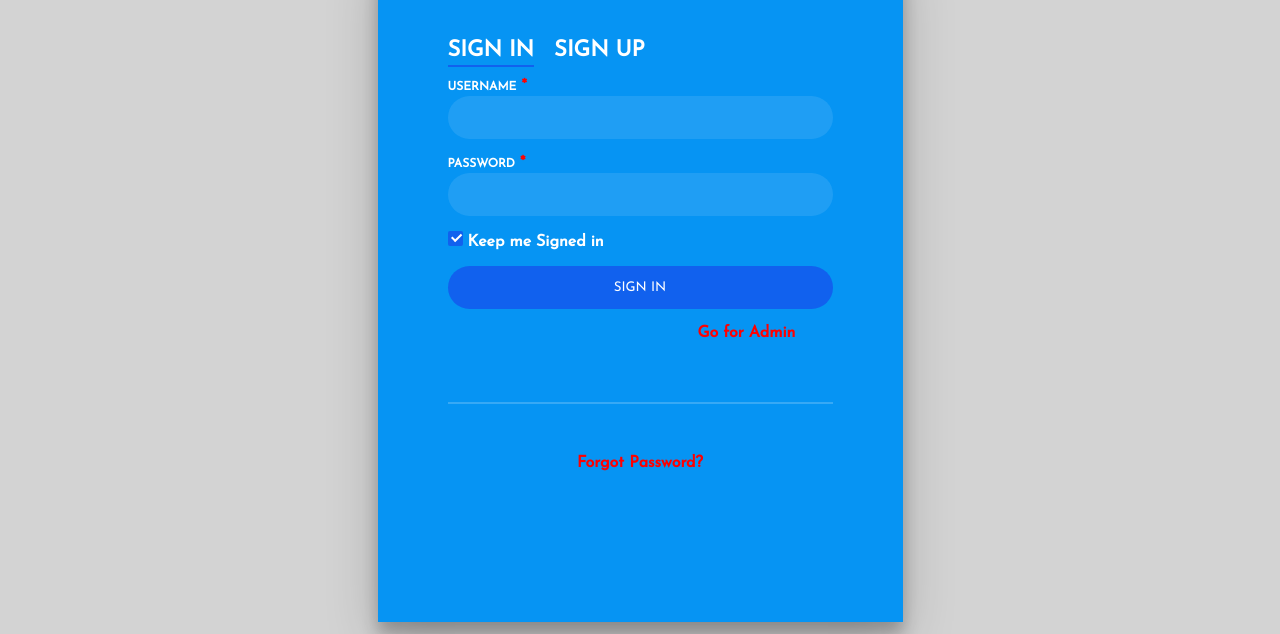
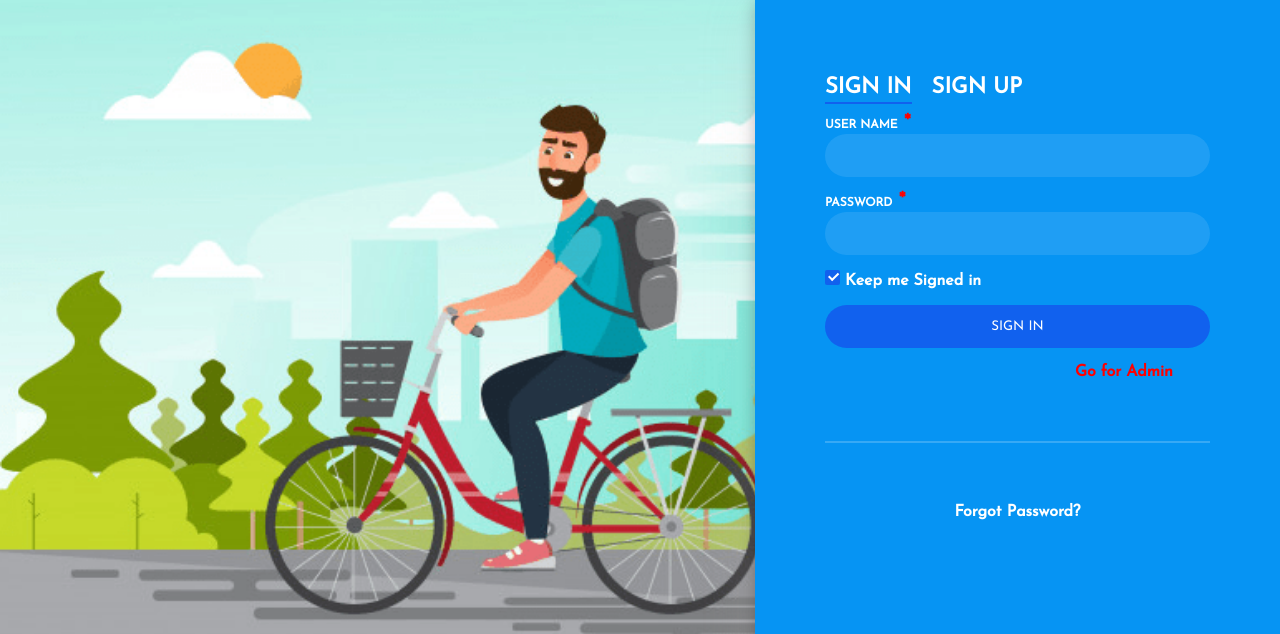
Before and after one commit to Y-albatel/PX-Project, a plain HTML site: page index.html in a window 1280 px wide. Shown: the part 166-800 px from the top of the page. Drawn offline with Linux system fonts and the light colour scheme.

Commit message:
Yousaf- Login SignUp Page With Logo and Image

```diff
--- a/index.html
+++ b/index.html
@@ -1,10 +1,19 @@
-
+<!DOCTYPE html>
+<html>
+<head>
 	<link rel="stylesheet" href="styles.css" />
 
-<div class="title">
-	<h1> USER </h1>
+<title>User</title>
+</head>
+<body>
+
+	<div class="main-container">
+		<div class="d-flex flex-column flex-md-row align-items-center p-3 px-md-4 mb-3 bg-white border-bottom shadow-sm">
+			<img class="my-0 mr-md-auto font-weight-normal" src="images/logo1.png" alt="Nature" height="150px" width="100%">
 		</div>
-
+		<div class="wrapper1">
+			<div class="side-image">
+			</div>
 			<div class="login-wrap">
 				<div class="login-html">
 
@@ -19,12 +28,12 @@
 						<div class="sign-in-htm">
 							<div class="group">
 								<div class="group">
-						<label for="user" class="label">Username</label><span style="color: red !important; display: inline; float: none;">  *</span>
-						<input id="user" type="text" class="input">
+									<label for="admin" class="label">User Name</label><span style="font-size: 20px ; color: red !important; display: inline; float: none;">  *</span>
+									<input id="admin" type="text" class="input">
 								</div>
 
 								<div class="group">
-						<label for="pass" class="label">Password</label><span style="color: red !important; display: inline; float: none;">  *</span>
+									<label for="pass" class="label">Password</label><span style="font-size: 20px ; color: red !important; display: inline; float: none;">  *</span>
 									<input id="pass" type="password" class="input" data-type="password">
 								</div>
 
@@ -33,17 +42,15 @@
 									<label for="check"><span class="icon"></span> Keep me Signed in</label>
 								</div>
 
-					<a href= "profile.html"><input type="submit" class="button" value="Sign In"></a>
-
+								<a href="adminDashboard.html"> <input type="submit" class="button" value="Sign In">
+								</a>
 							</div>
-
-				<div class="group" style ="padding-left: 250px";>
+							<div class="group" style ="padding-left: 250px; color: #fff;">
 								<a href="adminlogin.html">Go for Admin</a>
 							</div>
-
 							<div class="hr"></div>
 							<div class="foot-lnk">
-					<a href="#forgot">Forgot Password?</a>
+								<a href="#forgot"> <b style="font-size: 16px; color: #fff;">Forgot Password?</b></a>
 							</div>
 						</div>
 						<div class="sign-up-htm">
@@ -54,31 +61,31 @@
 								</div>
 
 								<div class="group">
-						<label for="user" class="label">Username</label><span style="color: red !important; display: inline; float: none;">  *</span>
-						<input id="user" type="text" class="input">
+									<label for="admin" class="label">User Name</label><span style="font-size: 20px ; color: red !important; display: inline; float: none;">  *</span>
+									<input id="admin" type="text" class="input">
 								</div>
 
 								<div class="group">
-						<label for="pass" class="label">Password</label><span style="color: red !important; display: inline; float: none;">  *</span>
+									<label for="pass" class="label">Password</label><span style="font-size: 20px ; color: red !important; display: inline; float: none;">  *</span>
 									<input id="pass" type="password" class="input" data-type="password">
 								</div>
 
 								<div class="group">
-						<label for="repeatPass" class="label">Repeat Password</label><span style="color: red !important; display: inline; float: none;">  *</span>
+									<label for="repeatPass" class="label">Repeat Password</label><span style="font-size: 20px ; color: red !important; display: inline; float: none;">  *</span>
 									<input id="repeatPass" type="password" class="input" data-type="password">
 								</div>
 
 								<div class="group">
-						<label for="email" class="label">Email Address</label><span style="color: red !important; display: inline; float: none;">  *</span>
+									<label for="email" class="label">Email Address</label><span style="font-size: 20px ; color: red !important; display: inline; float: none;">  *</span>
 									<input id="email" type="text" class="input">
 								</div>
 
 								<div class="group">
-						<label for="phone" class="label">Phone</label><span style="color: red !important; display: inline; float: none;">  *</span>
-						<input id="phone" type="text" class="input">
+									<label for="phone" class="label">Phone</label><span style="font-size: 20px ; color: red !important; display: inline; float: none;">  *</span>
+									<input id="phone" type="text" class="input"><br>
 								</div>
 								<div class="group">
-						<label for="country" class="label">Country</label><span style="color: red !important; display: inline; float: none;">  *</span>
+									<label for="country" class="label">Country</label><span style="font-size: 20px ; color: red !important; display: inline; float: none;">*</span>
 										<br>
 
 										<select id="country" name="country" class="input">
@@ -334,9 +341,15 @@
 							</div>
 							<div class="hr"></div>
 							<div class="foot-lnk">
-					<label for="sign-in-radio">Already Member?</a>
+								<label for="sign-in-radio" style="font-size: 16px; color: #fff;">Already Admin?</a>
 							</div>
 						</div>
 					</div>
 				</div>
 			</div>
+		</div>
+	</div>
+
+
+</body>
+</html>
--- a/styles.css
+++ b/styles.css
@@ -1,24 +1,24 @@
-@import url('https://fonts.googleapis.com/css?family=Josefin+Sans&display=swap');
+@import url("https://fonts.googleapis.com/css?family=Josefin+Sans&display=swap");
 
-*{
+* {
   margin: 0;
   padding: 0;
   box-sizing: border-box;
   list-style: none;
   text-decoration: none;
-  font-family: 'Josefin Sans', sans-serif;
+  font-family: "Josefin Sans", sans-serif;
 }
 
-body{
+body {
   background-color: #f3f5f9;
 }
 
-.wrapper{
+.wrapper {
   display: flex;
   position: relative;
 }
 
-.wrapper .sidebar{
+.wrapper .sidebar {
   width: 100px;
   height: 100%;
   background: #0694f3;
@@ -26,60 +26,60 @@ body{
   position: fixed;
 }
 
-
-.wrapper .sidebar ul li{
+.wrapper .sidebar ul li {
   padding: 15px;
   border-bottom: 1px solid #bdb8d7;
-  border-bottom: 1px solid rgba(0,0,0,0.05);
-  border-top: 1px solid rgba(255,255,255,0.05);
+  border-bottom: 1px solid rgba(0, 0, 0, 0.05);
+  border-top: 1px solid rgba(255, 255, 255, 0.05);
 }
 
-.wrapper .sidebar ul li a{
+.wrapper .sidebar ul li a {
   color: #bdb8d7;
   display: block;
 }
 
-.wrapper .sidebar ul li a .fas{
+.wrapper .sidebar ul li a .fas {
   width: 25px;
 }
 
-.wrapper .sidebar ul li:hover{
+.wrapper .sidebar ul li:hover {
   background-color: #0694f3;
 }
 
-.wrapper .sidebar ul li:hover a{
+.wrapper .sidebar ul li:hover a {
   color: #fff;
 }
 
-
-.wrapper .main_content{
+.wrapper .main_content {
   width: 100%;
   margin-left: 200px;
 }
 
-.wrapper .main_content .header{
+.wrapper .main_content .header {
   padding: 15px;
   background: #fff;
   color: #717171;
   border-bottom: 1px solid #e0e4e8;
 }
 
-.wrapper .main_content .info{
+.wrapper .main_content .info {
   margin: 20px;
   color: #717171;
   line-height: 25px;
 }
 
-.wrapper .main_content .info div{
+.wrapper .main_content .info div {
   margin-bottom: 20px;
 }
 
-h4{
-  font-size:1.17em;
+h4 {
+  font-size: 1.17em;
   color: rgb(10, 10, 10);
 }
 
-table, th, td {
+table,
+th,
+td {
   padding-top: 20px;
   padding-right: 60px;
   padding-bottom: 20px;
@@ -97,7 +97,7 @@ table.center {
   width: 100;
   margin-left: 400px;
   margin-right: 500px;
-  margin-top:20px;
+  margin-top: 20px;
   margin-bottom: auto;
 }
 
@@ -113,7 +113,6 @@ table.center {
   cursor: pointer;
   border-radius: 6px;
   margin-left: 400px;
-
 }
 
 .button2 {
@@ -128,175 +127,228 @@ font-size: 16px;
   margin-left: 50px;
   margin-top: 100px;
   cursor: pointer;
-border-radius: 6px;}
+  border-radius: 6px;
+}
+
+body {
+  margin: 0;
+  color: #000;
+  background: #fff;
+min-height:100vh;
+  font: 600 16px/18px "Open Sans", sans-serif;
+}
+*,
+:after,
+:before {
+  box-sizing: border-box;
+}
+.clearfix:after,
+.clearfix:before {
+  content: "";
+  display: table;
+}
+.clearfix:after {
+  clear: both;
+  display: block;
+}
+a {
+  color: inherit;
+  text-decoration: none;
+}
+
+.pagebg {
+  background-image: url(images/bike.jpg);
+  width: 100%;
+  height: 100%;
+  position: absolute;
+}
+.title {
+  text-align: center;
+  font-size: 24px;
+  color: rgba(40, 57, 101, 0.9);
+  display: block;
+  padding:25px 0 ;
+  box-sizing: border-box;
+}
+.main-container {
+	display:flex;
+	flex-direction: column;
+	box-sizing: border-box;
+	height:100vh;
+	overflow:hidden
+
+}
+.wrapper1 {
+
+  display: flex;
+  align-items: stretch;
+  flex:1;
+}
+.side-image,
+.login-wrap {
+	box-sizing: border-box;
+
+  box-shadow: 0 12px 15px 0 rgba(0, 0, 0, 0.24),
+    0 17px 50px 0 rgba(206, 192, 192, 0.19);
+}
+.side-image {
+  background-image: url(images/bike3.png);
+  background-size: cover;
+  flex: auto;
+}
+.login-wrap {
+	overflow:hidden;
+  flex: 1;
+  height: 100%;
+  padding: auto;
+  max-width: 525px;
+  min-height: 670px;
+  /* max-height: 800px; */
+  max-height:100%;
+  position: relative;
+  background: url(images/background.jpg) no-repeat center;
+}
 
 
-body{
-	margin:0;
-	color:#6a6f8c;
-	background: lightgrey;
 
-	font:600 16px/18px 'Open Sans',sans-serif;
-}
-*,:after,:before{box-sizing:border-box}
-.clearfix:after,.clearfix:before{content:'';display:table}
-.clearfix:after{clear:both;display:block}
-a{color:inherit;text-decoration:none}
-
-
-.title{
-	text-align: center;
-	margin-top:50px;
-	font-size: 24px;
-	color:rgba(40,57,101,.9);
-	display: block;
-}
-
-.login-wrap{
-	width:100%;
-	height: auto;
-	margin:auto;
-	margin-top: 50px;
-	padding: auto;
-	max-width:525px;
-	min-height:670px;
-	position:relative;
+.login-html {
+  width: 100%;
+  height: 100%;
+  position: absolute;
+  padding: 90px 70px 50px 70px;
+  background: #0694f3;
   overflow: auto;
-	background:url(images/background.jpg) no-repeat center;
-	box-shadow:0 12px 15px 0 rgba(0,0,0,.24),0 17px 50px 0 rgba(0,0,0,.19);
-}
-.login-html{
-	width:100%;
-	height:100%;
-	position:absolute;
-	overflow: auto;
-	padding:90px 70px 50px 70px;
-	background: #0694f3;
 }
 .login-html .sign-in-htm,
-.login-html .sign-up-htm{
-	top:0;
-	left:0;
-	right:0;
-	bottom:0;
-	position:absolute;
-	transform:rotateY(180deg);
-	backface-visibility:hidden;
-	transition:all .4s linear;
+.login-html .sign-up-htm {
+  top: 0;
+  left: 0;
+  right: 0;
+  bottom: 0;
+  position: absolute;
+  transform: rotateY(180deg);
+  backface-visibility: hidden;
+  transition: all 0.4s linear;
 }
 .login-html .sign-in,
 .login-html .sign-up,
-.login-form .group .check{
-	display:none;
+.login-form .group .check {
+  display: none;
 }
 .login-html .tab,
 .login-form .group .label,
-.login-form .group .button{
-	text-transform:uppercase;
+.login-form .group .button {
+  text-transform: uppercase;
 }
-.login-html .tab{
-	font-size:22px;
-	margin-right:15px;
-	padding-bottom:5px;
-	margin:0 15px 10px 0;
+.login-html .tab {
+  font-size: 22px;
+  margin-right: 15px;
+  padding-bottom: 5px;
+  margin: 0 15px 10px 0;
   color: white;
-	display:inline-block;
-	border-bottom:2px solid transparent;
+  display: inline-block;
+  border-bottom: 2px solid transparent;
 }
 .login-html .sign-in:checked + .tab,
-.login-html .sign-up:checked + .tab{
-	color:#fff;
-	border-color:#1161ee;
+.login-html .sign-up:checked + .tab {
+  color: #fff;
+  border-color: #1161ee;
 }
-.login-form{
-	min-height:345px;
-	position:relative;
-	perspective:1000px;
-	transform-style:preserve-3d;
+.login-form {
+  min-height: 500px;
+  position: relative;
+  perspective: 1000px;
+  transform-style: preserve-3d;
 }
-.login-form .group{
-	margin-bottom:15px;
+.login-form .group {
+  margin-bottom: 15px;
 }
 .login-form .group .label,
 .login-form .group .input,
-.login-form .group .button{
-	width:100%;
-	color:#fff;
-	display:inline;
+.login-form .group .button {
+  width: 100%;
+  color: #fff;
+  display: inline;
 }
 .login-form .group .input,
-.login-form .group .button{
-	border:none;
-	padding:15px 20px;
-	border-radius:25px;
-	background:rgba(255,255,255,.1);
+.login-form .group .button {
+  border: none;
+  padding: 15px 20px;
+  border-radius: 25px;
+  background: rgba(255, 255, 255, 0.1);
 }
-.login-form .group input[data-type="password"]{
-	text-security:circle;
-	-webkit-text-security:circle;
+.login-form .group input[data-type="password"] {
+  text-security: circle;
+  -webkit-text-security: circle;
 }
-.login-form .group .label{
+.login-form .group .label {
   color: white;
-	font-size:12px;
+  font-size: 12px;
 }
-.login-form .group .button{
-	background:#1161ee;
+.login-form .group .button {
+  background: #1161ee;
 }
-.login-form .group label .icon{
-	width:15px;
-	height:15px;
-	border-radius:2px;
-	position:relative;
-	display:inline-block;
-	background:rgba(255,255,255,.1);
+.login-form .group label .icon {
+  width: 15px;
+  height: 15px;
+  border-radius: 2px;
+  position: relative;
+  display: inline-block;
+  background: rgba(255, 255, 255, 0.1);
 }
 .login-form .group label .icon:before,
-.login-form .group label .icon:after{
-	content:'';
-	width:10px;
-	height:2px;
-	background:#fff;
-	position:absolute;
-	transition:all .2s ease-in-out 0s;
+.login-form .group label .icon:after {
+  content: "";
+  width: 10px;
+  height: 2px;
+  background: #fff;
+  position: absolute;
+  transition: all 0.2s ease-in-out 0s;
 }
-.login-form .group label .icon:before{
-	left:3px;
-	width:5px;
-	bottom:6px;
-	transform:scale(0) rotate(0);
+.login-form .group label .icon:before {
+  left: 3px;
+  width: 5px;
+  bottom: 6px;
+  transform: scale(0) rotate(0);
 }
-.login-form .group label .icon:after{
-	top:6px;
-	right:0;
-	transform:scale(0) rotate(0);
+.login-form .group label .icon:after {
+  top: 6px;
+  right: 0;
+  transform: scale(0) rotate(0);
 }
-.login-form .group .check:checked + label{
-	color:#fff;
+.login-form .group .check:checked + label {
+  color: #fff;
 }
-.login-form .group .check:checked + label .icon{
-	background:#1161ee;
+.login-form .group .check:checked + label .icon {
+  background: #1161ee;
 }
-.login-form .group .check:checked + label .icon:before{
-	transform:scale(1) rotate(45deg);
+.login-form .group .check:checked + label .icon:before {
+  transform: scale(1) rotate(45deg);
 }
-.login-form .group .check:checked + label .icon:after{
-	transform:scale(1) rotate(-45deg);
+.login-form .group .check:checked + label .icon:after {
+  transform: scale(1) rotate(-45deg);
 }
-.login-html .sign-in:checked + .tab + .sign-up + .tab + .login-form .sign-in-htm{
-	transform:rotate(0);
+.login-html
+  .sign-in:checked
+  + .tab
+  + .sign-up
+  + .tab
+  + .login-form
+  .sign-in-htm {
+  transform: rotate(0);
 }
-.login-html .sign-up:checked + .tab + .login-form .sign-up-htm{
-	transform:rotate(0);
+.login-html .sign-up:checked + .tab + .login-form .sign-up-htm {
+  transform: rotate(0);
 }
 
-.hr{
-	height:2px;
-	margin:60px 0 50px 0;
-	background:rgba(255,255,255,.2);
+.hr {
+  height: 2px;
+  margin: 60px 0 50px 0;
+  background: rgba(255, 255, 255, 0.2);
 }
-.foot-lnk{
-	text-align:center;
-	padding-bottom: 50px;
+.foot-lnk {
+  text-align: center;
+  margin: 60px 0 50px 0;
 }
 
 .imgcontainer {
@@ -311,9 +363,8 @@ a{color:inherit;text-decoration:none}
   margin-left: 110px;
 }
 
-
 div.scrollmenu {
-    background-color:  #0694f3;
+  background-color: #0694f3;
   overflow: auto;
   white-space: nowrap;
 }
@@ -323,13 +374,12 @@ a{color:inherit;text-decoration:none}
   color: white;
   padding: 20px;
   padding-left: 20px;
-    font-size: 2.0em;
+  font-size: 2em;
 }
 
 div.scrollmenu a:hover {
-    background-color:#0694f3;
+  background-color: #0694f3;
 }
-
 
 .button3 {
   background-color: #54bbff;
@@ -343,5 +393,4 @@ a{color:inherit;text-decoration:none}
   cursor: pointer;
   border-radius: 6px;
   margin-left: 1050px;
-
 }
```
Also changed, not shown: adminlogin.html (+31 -20 lines), css/styles.css (added), images/bike.jpg (added), images/bike1.gif (added), images/bike1.jpeg (added), images/bike3.png (added), images/logo.png (added), images/logo1.png (added), 2 other files. Lines whose indentation alone changed are shown as unchanged.
